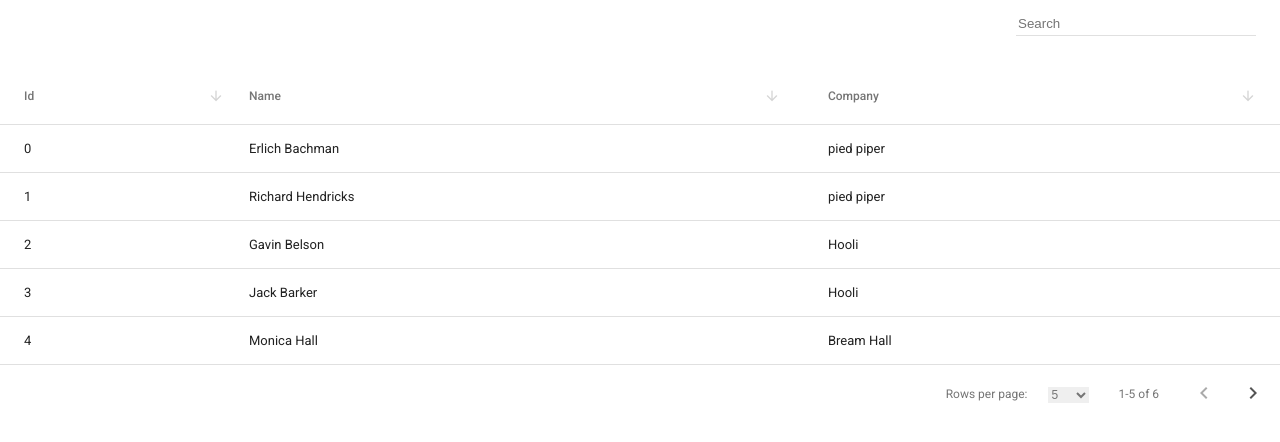
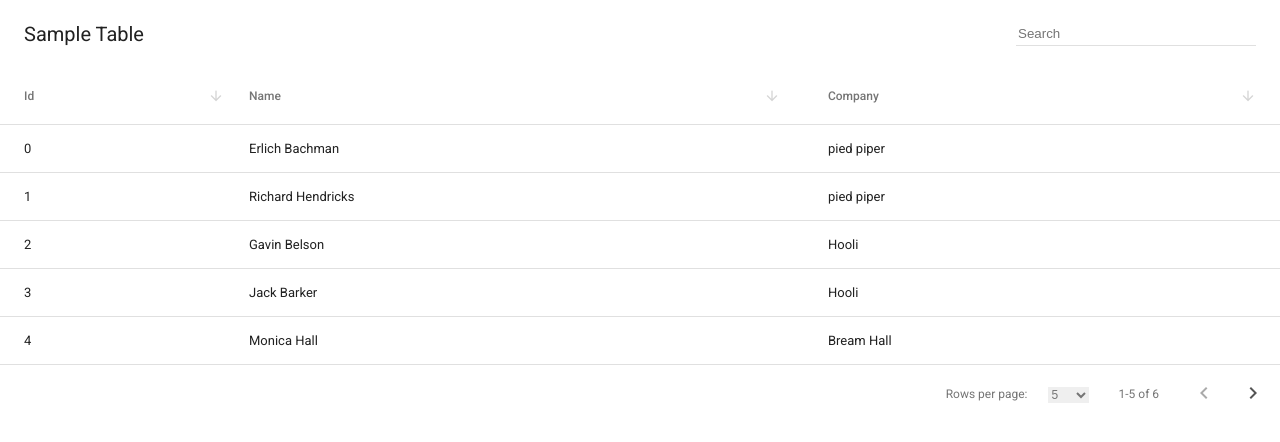
Before and after one commit to bobharley/reportable, a website: page index.html in a window 1280 px wide. Drawn offline with Linux system fonts and the light colour scheme.

Commit message:
added table title

```diff
--- a/index.html
+++ b/index.html
@@ -30,7 +30,15 @@
             [5, "Ed Chen", "Raviga"]
         ]
         let table1 = new Reportable(data, {
-            container: '.table-container'
+            container: '.table-container',
+            title: "sample table",
+            pagination: true,
+            pageLength: {
+                enabled: true,
+                default: 5
+            },
+            search: true,
+            pageInfo: true,
         });
     </script>
 </body>
--- a/reportable.js
+++ b/reportable.js
@@ -3,7 +3,12 @@ const Reportable = class {
 		if (data != undefined && Array.isArray(data) && data.length > 0) {
 			this.container = document.querySelector(options.container);
 			if (this.container) {
-				this.defaultPageLength = (options.pageLength != undefined) ? ((options.pageLength != 'all') ? ((isNaN(options.pageLength)) ? 5 : parseInt(options.pageLength)) : 'all') : 5;
+				this.defaultPageLength = (options.pageLength != undefined && options.pageLength.default != undefined) ? ((options.pageLength.default != 'all') ? ((isNaN(options.pageLength.default)) ? 5 : parseInt(options.pageLength.default)) : 'all') : 5;
+				this.enablePagination = !!(options.pagination);
+				this.enablePageInfo = !!(options.pageInfo);
+				this.enablePageLength = !!(options.pageLength.enabled);
+				this.enableSearch = !!(options.search);
+				this.title = (options.title != undefined) ? options.title : '';
 				this.searchdata = data.slice(1);
 				this.tabledata = data.slice();
 				this.injectCss();
@@ -14,10 +19,6 @@ const Reportable = class {
 	}
 
 	sortRows(data, index = 0, order = 'asc') {
-		if (data.length > 0) {
-			let table = this.container.querySelector('table');
-			if (table) table.dataset.page = 0;
-		}
 		if (data) {
 			return data.sort((a, b) => {
 				return (order === 'asc') ? (a[index] > b[index] ? 1 : -1) : (a[index] > b[index] ? -1 : 1);
@@ -40,7 +41,7 @@ const Reportable = class {
 				let page = table.dataset.page != undefined ? parseInt(table.dataset.page) : 0;
 				let numRowsVisible = (table.querySelectorAll('tbody tr')).length;
 				leftArrow.disabled = (page == 0);
-				rightArrow.disabled = (this.searchdata.length <= (parseInt(rowsperpage.value) * page) + numRowsVisible)
+				rightArrow.disabled = (this.searchdata.length <= (parseInt(rowsperpage.value) * page) + numRowsVisible);
 			}
 		}
 	}
@@ -76,7 +77,7 @@ const Reportable = class {
 					tr += `
 						<td>${column}</td>
 					`;
-				})
+				});
 				tr = `
 					<tr>
 						${tr}
@@ -116,7 +117,7 @@ const Reportable = class {
 			let table = this.container.querySelector('table');
 			if (table) table.dataset.page = 0;
 			this.updateTable(matches);
-		}
+		};
 
 		if (searchinput) {
 			searchinput.addEventListener('change', displayMatches);
@@ -212,25 +213,24 @@ const Reportable = class {
 		let table;
 		let thead = '';
 		let tbody = '';
-		let tableheader = `
-			<div class="table-header">
-				<div class="table-tools">
+		let searchHtml = `
 			<div class="search">
 				<input type="text" name="search" placeholder="Search" autocomplete="off">
 			</div>
+		`;
+
+		let tableheader = `
+			<div class="table-header">
+				<div class="title-wrapper">
+					<h2 class="title">${this.title}</h2>
+				</div>
+				<div class="table-tools">
+					${this.enableSearch ? searchHtml : ''}
 				</div>
 			</div>
 		`;
 
-		let tablefooter = `
-			<div class="table-footer">
-				<div class="pagination">
-					<button class="left-arrow"><span class="material-icons">keyboard_arrow_left</span></button>
-					<button class="right-arrow"><span class="material-icons">keyboard_arrow_right</span></button>
-				</div>
-				<div class="table-info">
-					<span>1-10 of 100</span>
-				</div>
+		let rowsperpageHtml = `
 			<div class="rows-per-page">
 				<label>Rows per page:</label>
 				<div class="select-wrapper">
@@ -244,6 +244,22 @@ const Reportable = class {
 					</select>
 				</div>
 			</div>
+		`;
+
+		let paginationHtml = `
+			<div class="pagination">
+				<button class="left-arrow"><span class="material-icons">keyboard_arrow_left</span></button>
+				<button class="right-arrow"><span class="material-icons">keyboard_arrow_right</span></button>
+			</div>
+		`;
+
+		let tablefooter = `
+			<div class="table-footer">
+				${this.enablePageLength && this.enablePagination ? paginationHtml : ''}
+				<div class="table-info">
+					<span>1-10 of 100</span>
+				</div>
+				${this.enablePageLength && this.enablePagination ? rowsperpageHtml : ''}
 			</div>
 		`;
 
@@ -272,7 +288,7 @@ const Reportable = class {
 				tr += `
 					<td>${column}</td>
 				`;
-			})
+			});
 			tr = `
 				<tr>
 					${tr}
@@ -281,7 +297,7 @@ const Reportable = class {
 
 			tbody += tr;
 			counter++;
-		})
+		});
 
 		tbody = `
 			<tbody>
@@ -317,15 +333,39 @@ const Reportable = class {
 				}
 
 				.reportable .table-header {
+					position: relative;
 					height: 68px;
+					width: 100%;
 					padding: 24px;
 				}
 
-				.reportable .table-header .search {
-					float: right;
-					position: relative;
+				.reportable .title-wrapper {
+					position: absolute;
+					top: 50%;
+					left: 24px;
+					transform: translateY(-50%);
+					width: 50%;
+				}
+
+				.reportable .title-wrapper .title {
+					font-size: 20px;
+					text-transform: capitalize;
+					font-weight: 400;
+					color: #212121;
+					text-overflow: ellipsis;
+				}
+
+				.reportable .table-header .table-tools {
+					position: absolute;
+					right: 24px;
 					top: 50%;
 					transform: translateY(-50%);
+					width: 50%;
+					max-width: 240px;
+				}
+
+				.reportable .table-header .search {
+					position: relative;
 					max-width: 100%;
 					width: 240px;
 				}
@@ -517,4 +557,4 @@ const Reportable = class {
 			document.querySelector('head').insertAdjacentHTML('beforeend', css);
 		}
 	}
-}
+};
```
Lines whose indentation alone changed are shown as unchanged.
